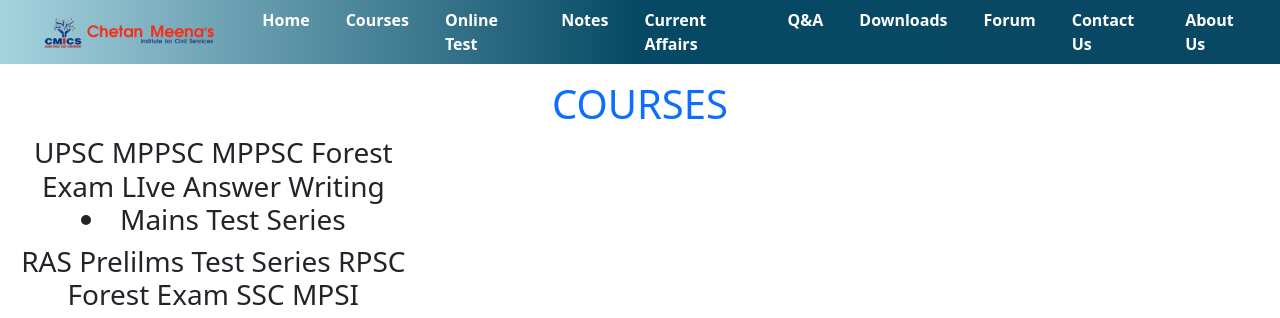
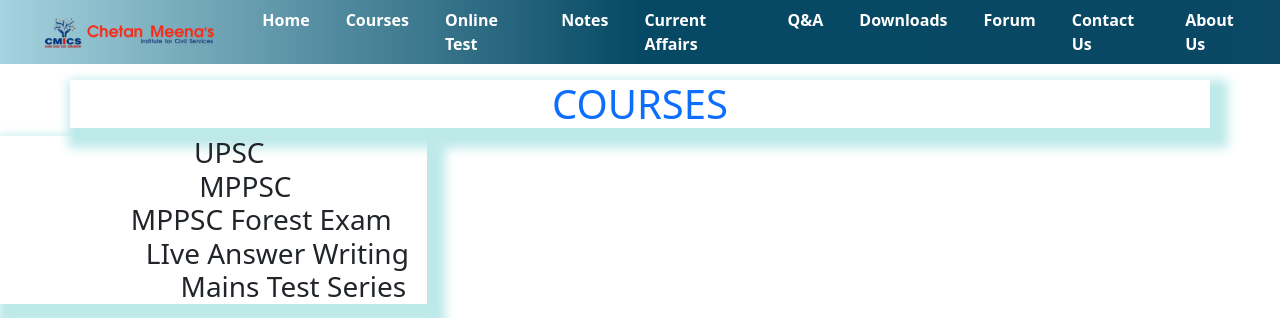
Before and after one commit to princeku07/cmics, a Django app: page /courses in a window 1280 px wide. Shown: the top 318 px of the page. Run offline with Django 3.2, Linux system fonts and the light colour scheme; parts of the project's set-up code (start-up, migrations or seed data) failed here and were passed over.

Commit message:
Update course.html

```diff
--- a/templates/course.html
+++ b/templates/course.html
@@ -10,24 +10,24 @@
 </head>
 {%block body%}
 <body>
-    <div class="container mt-3 text-center" >
+    <div class="container mt-3 services text-center" >
         <h1><span class="text-primary">COURSES</span></h1>
         </div>
 
-        <div class="col-md-4  text-center" >
-           <h3> UPSC
-             MPPSC
-                 MPPSC Forest Exam
-                     LIve Answer Writing
+        <div class="col-md-4 services  text-center" >
+           <h3> <ul>UPSC
+             <ul>MPPSC
+                 <ul>MPPSC Forest Exam
+                     <ul>LIve Answer Writing
 
-               <li>Mains Test Series </h3>
+               <ul>Mains Test Series </h3>
                                  </div>
-           <div class='col-md-4  text-center'>
-                                <h3> RAS
-                                    Prelilms Test Series
-                                     RPSC Forest Exam
-                                         SSC
-                                    MPSI</h3>
+           <div class='col-md-4 services text-center'>
+                                <h3><ul> RAS
+                                   <ul> Prelilms Test Series
+                                     <ul>RPSC Forest Exam
+                                        <ul> SSC
+                                    <ul>MPSI</h3>
                                                  </div>
 
 
```
